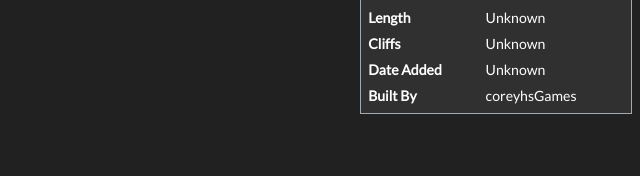
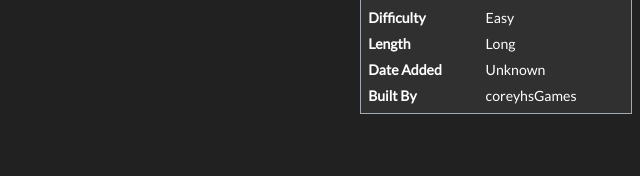
Before and after one commit to mk0k/LearningLol, a plain HTML site: page maps/city.html in a window 1280 px wide. Shown: the part 444-620 px from the top of the page, 640-1280 px from the left. Drawn offline with Linux system fonts and the light colour scheme.

Commit message:
Update city.html

```diff
--- a/maps/city.html
+++ b/maps/city.html
@@ -28,12 +28,12 @@
                     </td>
                 </tr>
                 <tr>
-                    <th>Length</th>
-                    <td>Unknown</td>
+                    <th>Difficulty</th>
+                    <td>Easy</td>
                 </tr>
                 <tr>
-                    <th>Cliffs</th>
-                    <td>Unknown</td>
+                    <th>Length</th>
+                    <td>Long</td>
                 </tr>
                 <tr>
                     <th>Date Added</th>
```
